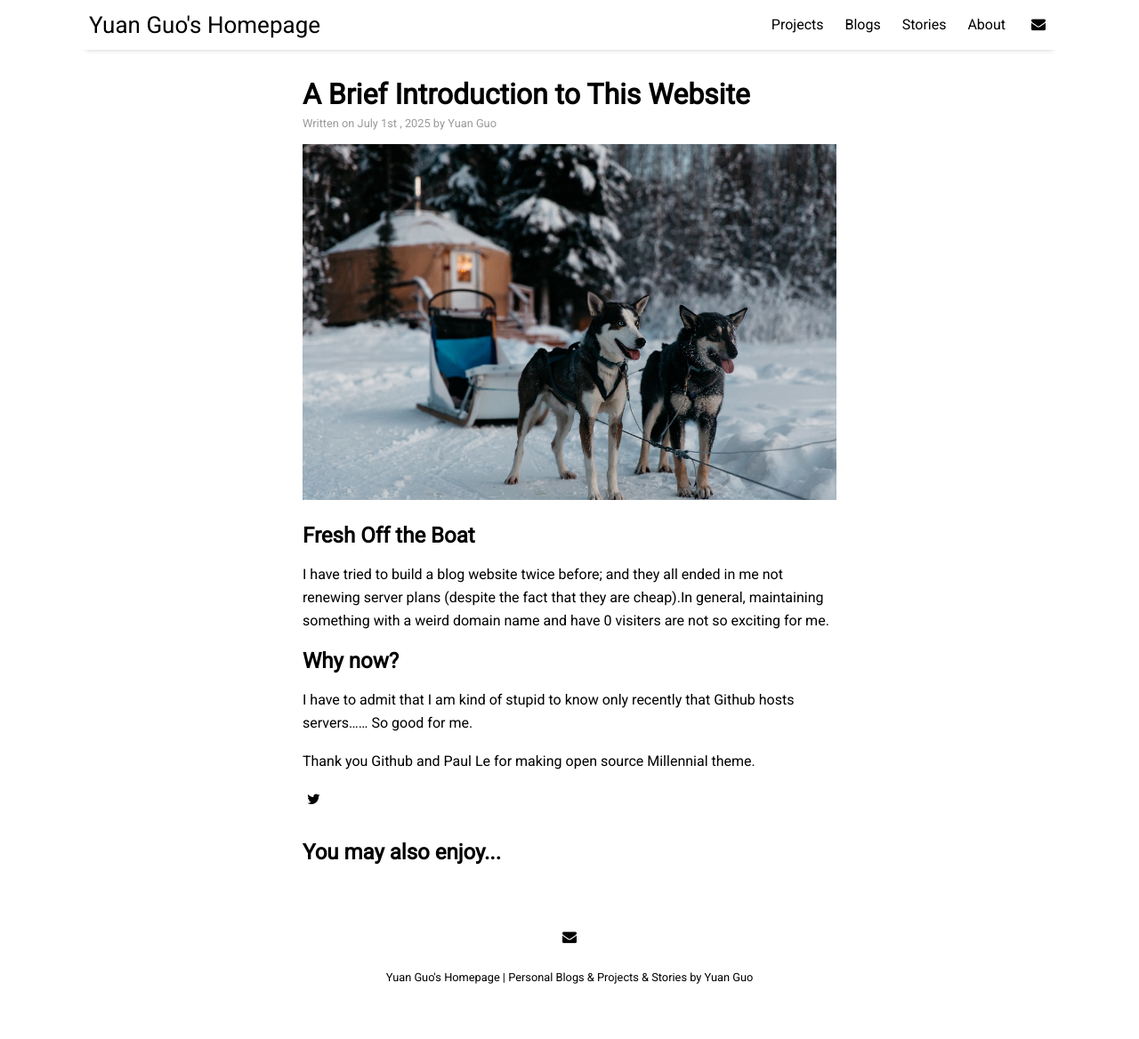
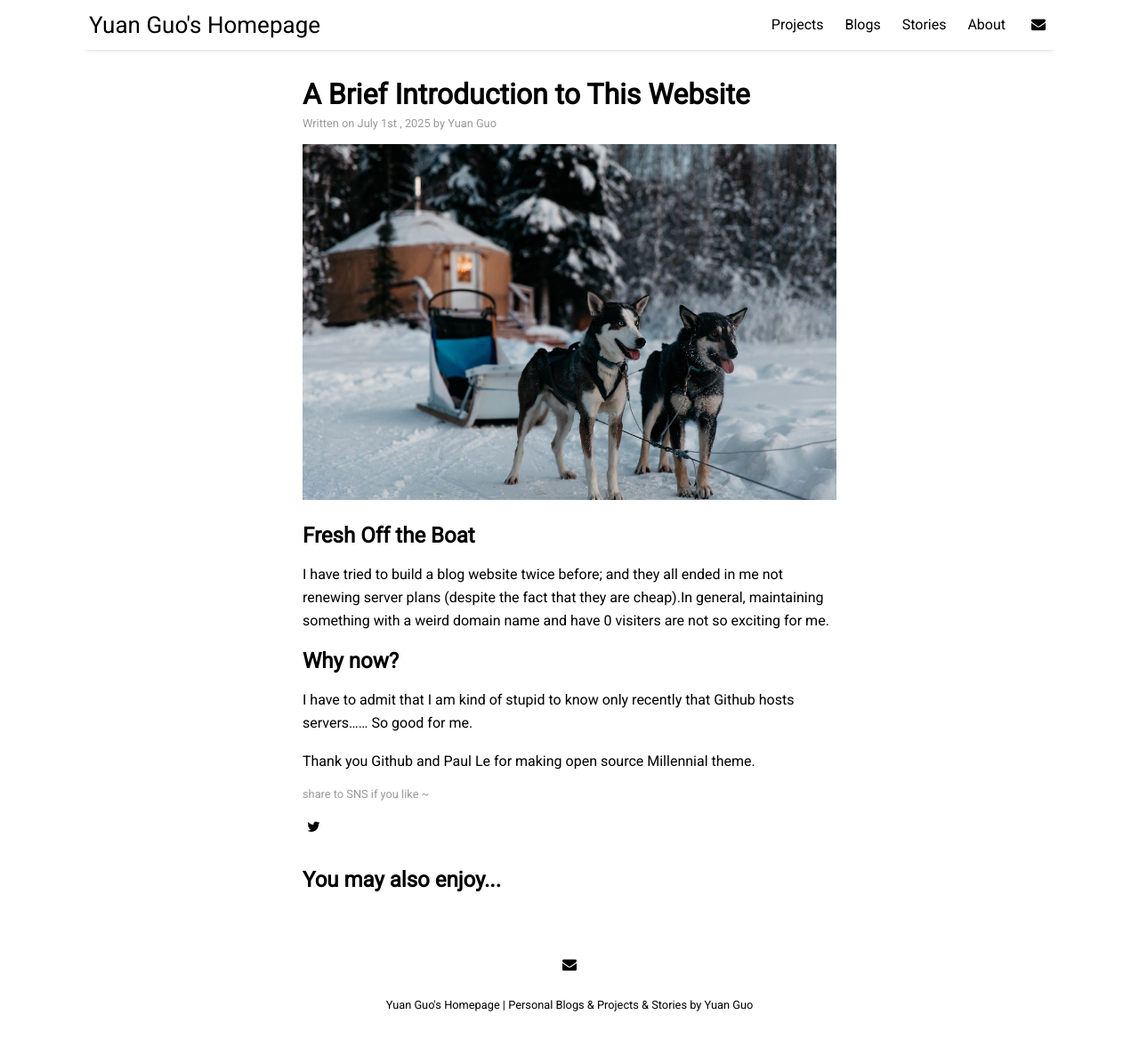
Before and after one commit to Yuan-Honoka-Guo/Yuan-Honoka-Guo.github.io, a Jekyll site: the page built from _posts/2025-7-1-go-ahead.md, in a window 1280 px wide and 1168 px high. Shown: the whole window at 89% size. Built offline with Jekyll 4.4.1, drawn with Linux system fonts in a browser that asks for light colours; nearby versions of some CDN libraries.

Commit message:
image & url fixed

```diff
--- a/_data/settings.yml
+++ b/_data/settings.yml
@@ -7,7 +7,7 @@ disqus:
 google-ID: ''
 
 menu:
-- {name: 'Projects',  url: 'facts'}
+- {name: 'Projects',  url: 'projects'}
 - {name: 'Blogs',     url: 'blogs'}
 - {name: 'Stories',   url: 'stories'}
 - {name: 'About',     url: 'about'}
@@ -31,7 +31,7 @@ pagination:
   next_page: 'Newer'
   previous_page: 'Older'
 
-sharing_button_prompt: ''
+sharing_button_prompt: 'share to SNS if you like ~'
 
 related_posts: 'You may also enjoy...'
 
```
Also changed, not shown: 1 other file.
